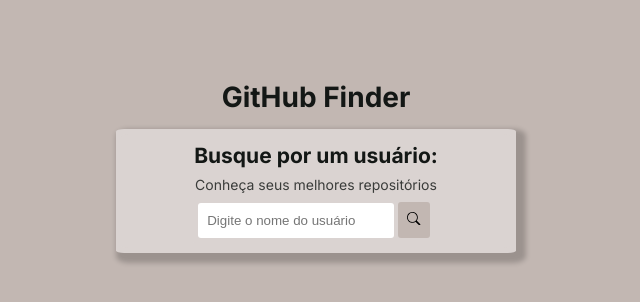
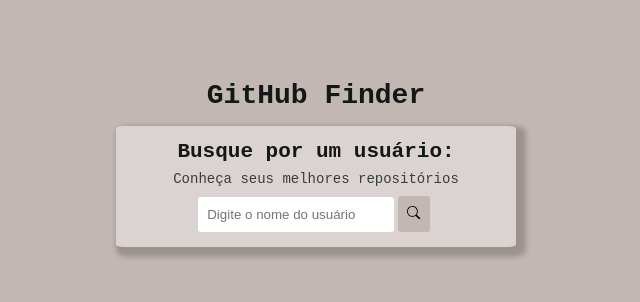
Before and after one commit to Patrisfs/GitHub_Finder, a React (Vite) app: page / in a window 1280 px wide. Shown: the top 302 px of the page, without its empty margins (324-964 px from the left). Built offline with nearby package versions, Linux system fonts and the light colour scheme.

Commit message:
CSS - mudança de fonte do projeto

```diff
--- a/src/components/Container.ts
+++ b/src/components/Container.ts
@@ -26,5 +26,6 @@ export const Container = styled.div`
     width: 400px;
     padding-top: 1rem;
     margin-bottom: 15px;
+    font-family:monospace;
   }
 `;
--- a/src/components/search.tsx
+++ b/src/components/search.tsx
@@ -16,6 +16,10 @@ const Content = styled.div`
   flex-direction: column;
   padding-top: 4rem;
 
+  h2{
+    font-family:monospace;
+    font-weight: bolder;
+  }
   h2, p{
     padding: 4px;
   }
--- a/src/components/user.tsx
+++ b/src/components/user.tsx
@@ -20,6 +20,7 @@ const Info = styled.div`
 
   h2{
     margin-top: 1.1rem;
+    font-family:monospace;
   }
 
   > div div{
@@ -32,7 +33,9 @@ const Info = styled.div`
 
   > div, > div div{
     display: flex;
-    margin-bottom: 1.2rem;
+    margin-bottom: 1rem;
+    margin-top: 0.5rem;
+    width: 200px;
   }
 
   > div p:last-child{
@@ -43,8 +46,12 @@ const Info = styled.div`
     border-radius: 8%;
     text-align: center;
   }
+  > div p{
+    padding: 4px;
+  }
   > p {
     opacity: 0.8;
+    margin-top: 0.5rem;
   }
 `;
 
@@ -56,9 +63,11 @@ const StyledLink = styled(Link)`
   background-color: #f0f0f0;
   border-radius: 4px;
   transition: background-color 0.3s ease;
+  font-family: monospace;
 
   &:hover {
     background-color: #e0e0e0;
+    font-weight: bolder;
   }
 `;
 
--- a/src/styles/global.ts
+++ b/src/styles/global.ts
@@ -11,6 +11,6 @@ export default createGlobalStyle`
     background-color: #C2B7B2;
     font-size: 14px;
     color: #131715;
-    font-family: 'Inter', sans-serif;
+    font-family: monospace, sans-serif;
   }
 `;
```
